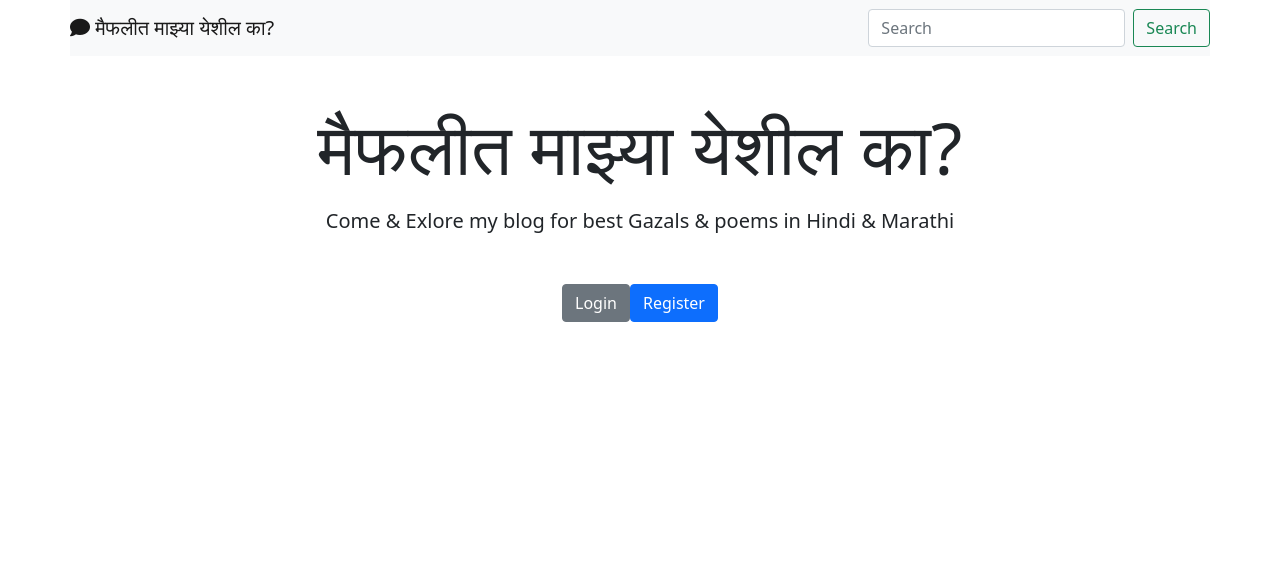
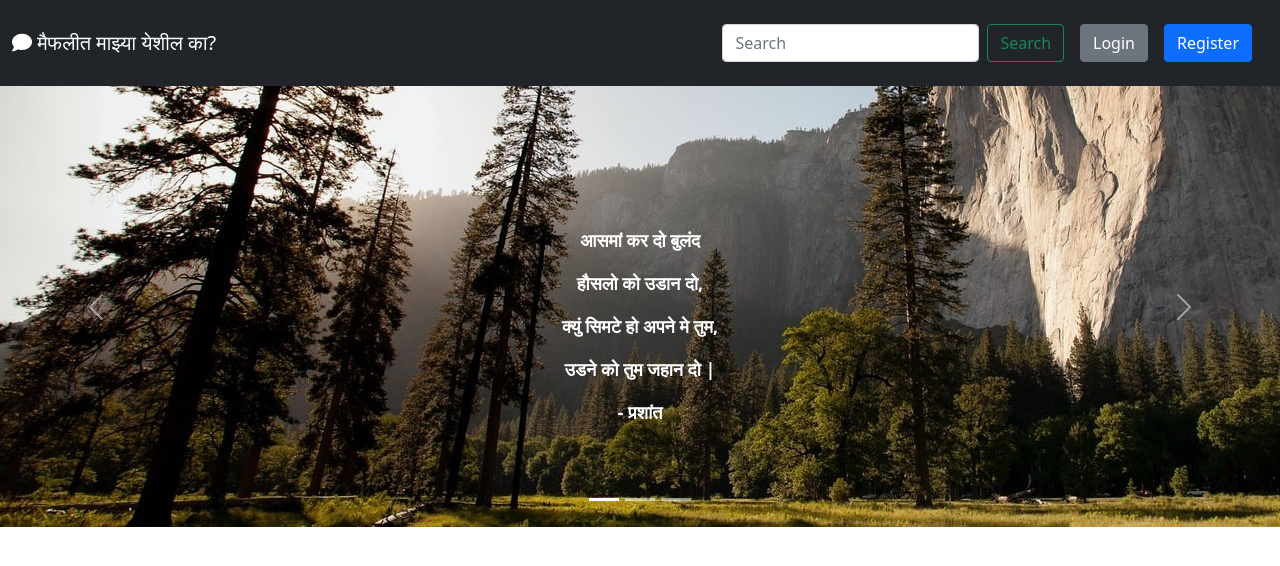
Before and after one commit to prashantmore20/MaifalitMajhya, a Django app: page / in a window 1280 px wide. Shown: the top 566 px of the page. Run offline with Django 3.2, Linux system fonts and the light colour scheme; some libraries are stand-ins or nearby versions.

Commit message:
designed home page

```diff
--- a/blog/templates/blog/post_list.html
+++ b/blog/templates/blog/post_list.html
@@ -4,7 +4,7 @@
 {% crispy form %}
 
 {% block content %}
-<div class="container">
+<div class="home-container">
     <div class="row justify-content-center mt-3">
         <div class="col-md-5 col-sm-12 border-bottom">
             <h5>My Posts!!</h5>
--- a/landing/templates/landing/base.html
+++ b/landing/templates/landing/base.html
@@ -10,7 +10,7 @@
     <!-- Bootstrap CSS -->
     <link href="https://cdn.jsdelivr.net/npm/bootstrap@5.0.0-beta2/dist/css/bootstrap.min.css" rel="stylesheet" integrity="sha384-BmbxuPwQa2lc/FVzBcNJ7UAyJxM6wuqIj61tLrc4wSX0szH/Ev+nYRRuWlolflfl" crossorigin="anonymous">
     <script src="https://kit.fontawesome.com/2bf4df2b06.js" crossorigin="anonymous"></script>
-    <link href="{% static 'style.css' %}" rel="stylesheet">
+    <link href="{% static 'homestyle.css' %}" rel="stylesheet">
 
     <title>Maifalit Majhya</title>
   </head>
@@ -18,7 +18,6 @@
     {% include 'landing/navbar.html' %}
     {% block content %}
     {% endblock content %}
-
     <!-- Option 1: Bootstrap Bundle with Popper -->
     <script src="https://cdn.jsdelivr.net/npm/bootstrap@5.0.0-beta2/dist/js/bootstrap.bundle.min.js" integrity="sha384-b5kHyXgcpbZJO/tY9Ul7kGkf1S0CWuKcCD38l8YkeH8z8QjE0GmW1gYU5S9FOnJ0" crossorigin="anonymous"></script>
     {% comment %} <script src="https://cdn.tiny.cloud/1/no-api-key/tinymce/5/tinymce.min.js" referrerpolicy="origin"></script> {% endcomment %}
--- a/landing/templates/landing/index.html
+++ b/landing/templates/landing/index.html
@@ -1,15 +1,51 @@
 {% extends 'landing/base.html' %}
+
 {% block content %}
-<div class="container">
-    <div class="row justify-content-center mt-5">
-        <div class="col-md-10 col-sm-12 text-center">
-            <h1 class="display-2">मैफलीत माझ्या येशील का?</h1>
-            <p class="mt-3 lead">Come & Exlore my blog for best Gazals & poems in Hindi & Marathi</p>
-            <div class="d-flex justify-content-center mt-5">
-                <a href="{% url 'account_login' %}" class="btn btn-secondary mr-3">Login</a>
-                <a href="{% url 'account_signup' %}" class="btn btn-primary">Register</a>
-            </div>
-        </div>
+<div class="home-container">
+<div id="carouselExampleIndicators" class="carousel slide" data-bs-ride="carousel">
+  <div class="carousel-indicators">
+    <button type="button" data-bs-target="#carouselExampleIndicators" data-bs-slide-to="0" class="active" aria-current="true" aria-label="Slide 1"></button>
+    <button type="button" data-bs-target="#carouselExampleIndicators" data-bs-slide-to="1" aria-label="Slide 2"></button>
+    <button type="button" data-bs-target="#carouselExampleIndicators" data-bs-slide-to="2" aria-label="Slide 3"></button>
+  </div>
+  <div class="carousel-inner">
+    <div class="carousel-item active">
+      <img src="/static/img/img1.jpg" class="d-block" alt="Image1">
+      <div class="carousel-caption writeup">
+        <p class="Sher-line">आसमां कर दो बुलंद</p>
+        <p class="Sher-line">हौसलो को उडान दो,</p>
+        <p class="Sher-line">क्युं सिमटे हो अपने मे तुम,</p>
+        <p class="Sher-line">उडने को तुम जहान दो |</p>
+        <p class="Sher-line">- प्रशांत</p>
+      </div>
     </div>
+    <div class="carousel-item">
+      <img src="/static/img/img2.jpg" class="d-block w-100" alt="Image2">
+      <div class="carousel-caption writeup">
+        <p class="Sher-line">मै रोज अपनी जिंदगी की जद्दोजहद से लड रहा हु,</p>
+        <p class="Sher-line">रोजाना कीसी मुश्कीलो से, कीसी आफत से लड रहा हु|</p>
+        <p class="Sher-line">मै लड रहा हूं के मै जिंदा हु अभी, न मेरी ख्वाहीशे मरी है,</p>
+        <p class="Sher-line">मै लड रहा हूं के मेरी बाजुओ मे अभी भी ताकते बची है|</p>
+        <p class="Sher-line">- प्रशांत</p>
+      </div>
+    </div>
+    <div class="carousel-item">
+      <img src="/static/img/img3.jpg" class="d-block w-100" alt="Image3">
+      <div class="carousel-caption writeup">
+        <p class="Sher-line">है मिजाज मेरा के खामोशीसे महसुस करू तुम्हे</p>
+        <p class="Sher-line">कभी पढलेना मेरी गझलोमे खुदको तसल्ली के लिए|</p>
+        <p class="Sher-line">- प्रशांत</p>
+      </div>
+    </div>
+  </div>
+  <button class="carousel-control-prev" type="button" data-bs-target="#carouselExampleIndicators" data-bs-slide="prev">
+    <span class="carousel-control-prev-icon" aria-hidden="true"></span>
+    <span class="visually-hidden">Previous</span>
+  </button>
+  <button class="carousel-control-next" type="button" data-bs-target="#carouselExampleIndicators" data-bs-slide="next">
+    <span class="carousel-control-next-icon" aria-hidden="true"></span>
+    <span class="visually-hidden">Next</span>
+  </button>
+</div>
 </div>
 {% endblock content %}
--- a/landing/templates/landing/navbar.html
+++ b/landing/templates/landing/navbar.html
@@ -1,7 +1,7 @@
 {% load custom_tags %}
 
- <div class="container gx-0">
-  <nav class="navbar navbar-expand-lg navbar-light bg-light">
+ <div class="home-container">
+  <nav class="navbar navbar-expand-lg navbar-dark bg-dark">
     <div class="container-fluid">
         <a class="navbar-brand"
           {% if user.is_authenticated %}
@@ -26,7 +26,7 @@
       </form>
       {% if user.is_authenticated %}
       <div class="nav-item dropdown">
-              <a class="nav-link dropdown-toggle text-dark" data-bs-toggle="dropdown" href="#" role="button" aria-expanded="false"><i class="fas fa-user"></i> {{ request.user }}</a>
+        <a class="nav-link dropdown-toggle text-light" data-bs-toggle="dropdown" href="#" role="button" aria-expanded="false"><i class="fas fa-user"></i> {{ request.user }}</a>
         <ul class="dropdown-menu">
           <li><a class="dropdown-item" href="{% url 'profile' request.user.profile.pk %}">Profile</a></li>
           <li><a class="dropdown-item" href="{% url 'account_logout' %}">Sign Out</a></li>
@@ -35,6 +35,15 @@
       <div class="nav-item">
           {% show_notifications %}
       </div>
+      {% else %}
+      <div class="d-flex m-2">
+          <div class="m-2">
+            <a href="{% url 'account_login' %}" class="btn btn-secondary">Login</a>
+          </div>
+          <div class="m-2">
+            <a href="{% url 'account_signup' %}" class="btn btn-primary">Register</a>
+          </div>
+      </div>
           {% endif %}
       </div>
     </div>
--- a/static/style.css
+++ b/static/homestyle.css
@@ -90,3 +90,21 @@
 	transition: 0.3s;
 	cursor: pointer;
 }
+
+.home-container{
+	position: relative;
+	text-align: left;
+	color:black;
+}
+
+.writeup{
+	position: absolute;
+	top: 50%;
+	left: 50%;
+	transform: translate(-50%, -50%);
+}
+
+.Sher-line{
+	font-size: large;
+	font-weight: bold;
+}
--- a/templates/account/login.html
+++ b/templates/account/login.html
@@ -1,4 +1,4 @@
-{% extends "account/base.html" %}
+{% extends "landing/base.html" %}
 
 {% load i18n %}
 {% load account socialaccount %}
--- a/templates/account/signup.html
+++ b/templates/account/signup.html
@@ -1,4 +1,4 @@
-{% extends "account/base.html" %}
+{% extends "landing/base.html" %}
 
 {% load i18n %}
 
```
Also changed, not shown: db.sqlite3, static/img/img1.jpg (added), static/img/img2.jpg (added), static/img/img3.jpg (added). Lines whose indentation alone changed are shown as unchanged.
